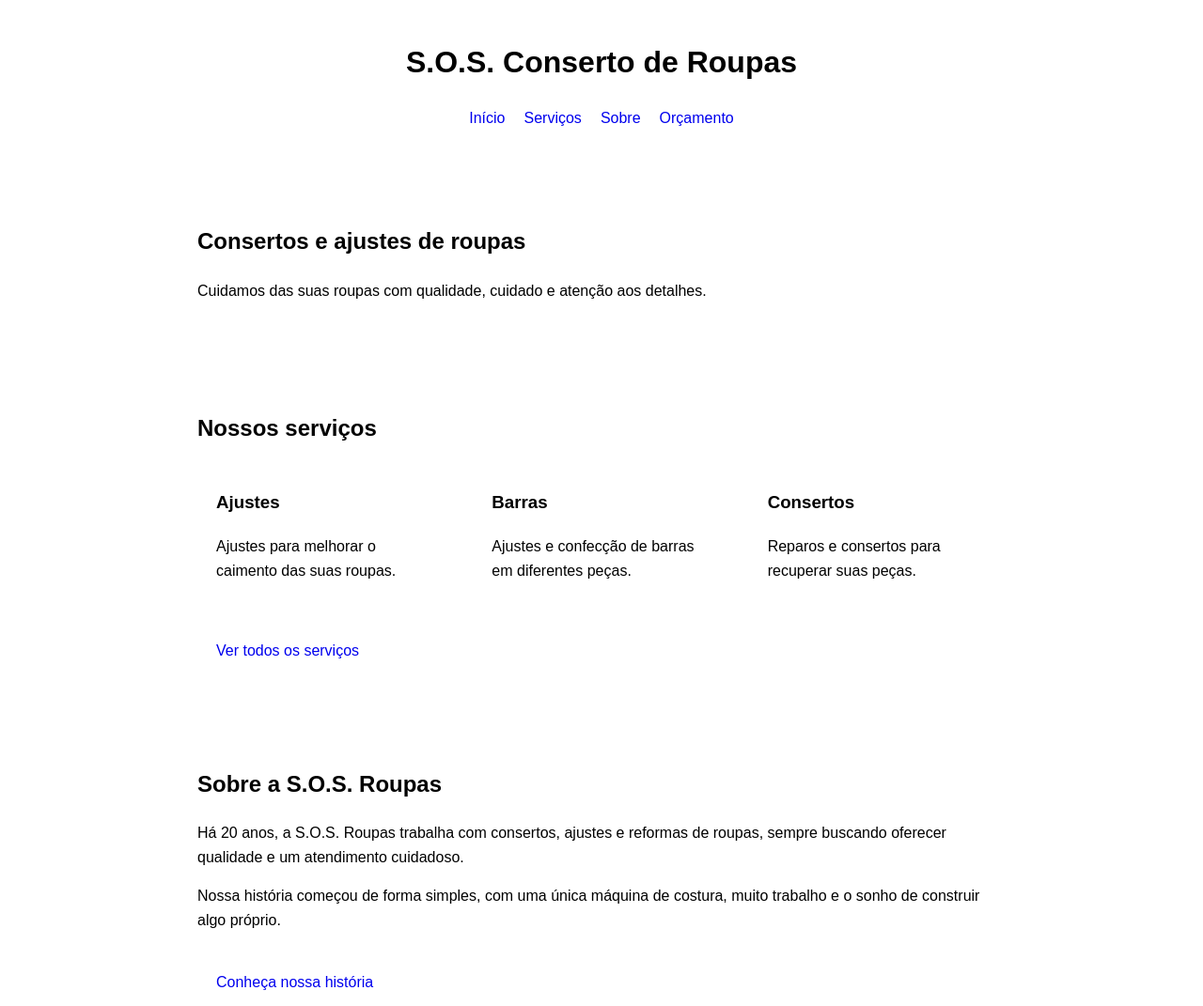
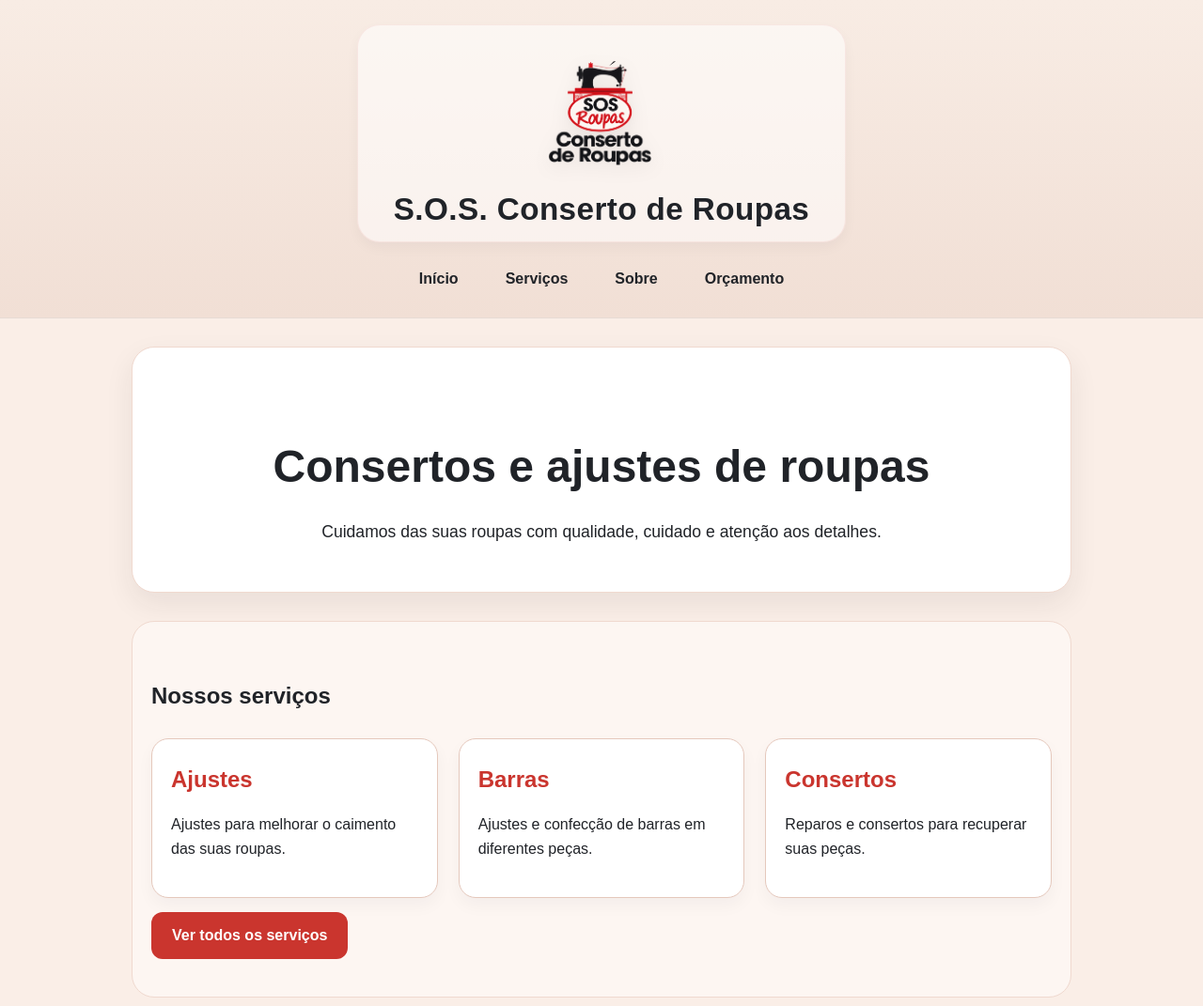
Before and after one commit to DennysRicardo007/S.O.S, a plain HTML site: page index.html in a window 1280 px wide. Shown: the top 1071 px of the page at 94% size. Drawn offline with Linux system fonts and the light colour scheme.

Commit message:
Add files via upload

```diff
--- a/index.html
+++ b/index.html
@@ -15,7 +15,10 @@
     <!-- Cabeçalho -->
     <header>
 
-        <h1>S.O.S. Conserto de Roupas</h1>
+        <div class="header-brand">
+            <img class="logo" src="imagens/logo2.png" alt="Logo da S.O.S. Conserto de Roupas">
+            <h1>S.O.S. Conserto de Roupas</h1>
+        </div>
 
         <nav>
             <a href="index.html">Início</a>
--- a/style.css
+++ b/style.css
@@ -14,6 +14,8 @@ body {
     margin: 0;
     font-family: sans-serif;
     line-height: 1.6;
+    background-color: #FAEEE7;
+    color: #202328;
 }
 
 
@@ -22,12 +24,48 @@ body {
    ============================== */
 
 header {
-    padding: 20px;
+    padding: 26px 20px 20px;
     text-align: center;
+    background: linear-gradient(180deg, #f8ece4 0%, #f1dfd5 100%);
+    color: #202328;
+    border-bottom: 1px solid rgba(32, 35, 40, 0.08);
+}
+
+.header-brand {
+    display: flex;
+    flex-direction: column;
+    align-items: center;
+    justify-content: center;
+    gap: 8px;
+    margin-bottom: 18px;
+    padding: 18px 24px 14px;
+    background: rgba(255, 255, 255, 0.55);
+    border: 1px solid rgba(202, 53, 46, 0.08);
+    border-radius: 24px;
+    max-width: 520px;
+    margin-left: auto;
+    margin-right: auto;
+    box-shadow: 0 6px 14px rgba(32, 35, 40, 0.04);
+}
+
+.logo {
+    width: 150px;
+    height: auto;
+    object-fit: contain;
+    display: block;
+    filter: drop-shadow(0 5px 10px rgba(0, 0, 0, 0.08));
+    background: transparent;
+    padding: 0;
+    border-radius: 0;
 }
 
 header h1 {
-    margin-bottom: 20px;
+    margin: 0;
+    font-size: clamp(1.4rem, 2.6vw, 2.1rem);
+    line-height: 1.2;
+    letter-spacing: 0.4px;
+    font-weight: 700;
+    color: #202328;
 }
 
 nav {
@@ -39,6 +77,18 @@ nav {
 
 nav a {
     text-decoration: none;
+    color: #202328;
+    padding: 8px 15px;
+    border-radius: 10px;
+    font-weight: 600;
+    transition: all 0.2s ease;
+}
+
+nav a:hover {
+    background-color: #CA352E;
+    color: #FFFFFF;
+    transform: translateY(-1px);
+    box-shadow: 0 4px 10px rgba(202, 53, 46, 0.18);
 }
 
 
@@ -47,17 +97,39 @@ nav a {
    ============================== */
 
 main {
-    padding: 20px;
+    padding: 30px 20px 40px;
 }
 
 section {
-    max-width: 900px;
+    max-width: 1000px;
+    margin: 0 auto 30px;
+    padding: 40px 20px;
+}
+
+#inicio {
+    text-align: center;
+    background-color: #FFFFFF;
+    border-radius: 24px;
+    padding: 50px 30px;
+    box-shadow: 0 12px 30px rgba(32, 35, 40, 0.08);
+    border: 1px solid #F0D9CF;
+}
+
+#inicio h2 {
+    font-size: clamp(2rem, 5vw, 3rem);
+    margin-bottom: 16px;
+    color: #202328;
+}
+
+#inicio p {
+    max-width: 620px;
     margin: 0 auto;
-    padding: 40px 20px;
+    font-size: 1.1rem;
 }
 
 section h2 {
     margin-bottom: 20px;
+    color: #202328;
 }
 
 section p {
@@ -72,9 +144,24 @@ section p {
 section a {
     display: inline-block;
     margin-top: 15px;
-    padding: 10px 20px;
+    padding: 12px 22px;
     text-decoration: none;
-    border-radius: 10px;
+    border-radius: 12px;
+    background-color: #CA352E;
+    color: #FFFFFF;
+    font-weight: 600;
+    transition: background-color 0.2s ease;
+}
+
+section a:hover {
+    background-color: #A92320;
+}
+
+#destaques,
+#sobre {
+    background-color: rgba(255, 255, 255, 0.45);
+    border-radius: 24px;
+    border: 1px solid #F0D9CF;
 }
 
 
@@ -84,18 +171,30 @@ section a {
 
 .lista-servicos {
     display: grid;
-    grid-template-columns: repeat(3, 1fr);
-    gap: 20px;
+    grid-template-columns: repeat(3, minmax(0, 1fr));
+    gap: 22px;
     margin-top: 25px;
 }
 
 .card-servico {
-    padding: 20px;
-    border-radius: 15px;
+    padding: 24px 20px;
+    background-color: #FFFFFF;
+    border: 1px solid #E5C8BC;
+    border-radius: 18px;
+    box-shadow: 0 8px 18px rgba(32, 35, 40, 0.04);
+    transition: transform 0.2s ease, box-shadow 0.2s ease;
+}
+
+.card-servico:hover {
+    transform: translateY(-4px);
+    box-shadow: 0 12px 22px rgba(32, 35, 40, 0.08);
 }
 
 .card-servico h3 {
     margin-top: 0;
+    margin-bottom: 12px;
+    color: #CA352E;
+    font-size: 1.5rem;
 }
 
 
@@ -135,6 +234,13 @@ section a {
 
 #chamada-orcamento {
     text-align: center;
+    background-color: #F7DFD3;
+    border-radius: 15px;
+    margin-top: 20px;
+}
+
+#chamada-orcamento h2 {
+    color: #CA352E;
 }
 
 
@@ -154,6 +260,7 @@ form {
 .campo label {
     display: block;
     margin-bottom: 5px;
+    font-weight: bold;
 }
 
 input,
@@ -163,7 +270,17 @@ button {
     width: 100%;
     padding: 10px;
     font-family: inherit;
+    font-size: 1rem;
+    color: #202328;
+    background-color: #FFFFFF;
+    border: 1px solid #E5C8BC;
     border-radius: 10px;
+}
+
+input:focus,
+select:focus,
+textarea:focus {
+    outline: 2px solid #CA352E;
 }
 
 textarea {
@@ -173,6 +290,15 @@ textarea {
 button {
     cursor: pointer;
     border: none;
+    background-color: #CA352E;
+    color: #FFFFFF;
+    font-weight: bold;
+    transition: background-color 0.2s ease, transform 0.2s ease;
+}
+
+button:hover {
+    background-color: #A92320;
+    transform: translateY(-1px);
 }
 
 
@@ -183,6 +309,8 @@ button {
 footer {
     padding: 20px;
     text-align: center;
+    background-color: #202328;
+    color: #FFFFFF;
 }
 
 
@@ -190,12 +318,37 @@ footer {
    RESPONSIVIDADE
    ============================== */
 
+@media (max-width: 900px) {
+    .lista-servicos {
+        grid-template-columns: repeat(2, minmax(0, 1fr));
+    }
+}
+
 @media (max-width: 700px) {
+
+    header {
+        padding-left: 15px;
+        padding-right: 15px;
+    }
+
+    .header-brand {
+        max-width: 100%;
+        padding: 16px 18px 12px;
+    }
+
+    .logo {
+        width: 120px;
+    }
 
     nav {
         flex-direction: column;
         align-items: center;
         gap: 10px;
+    }
+
+    nav a {
+        width: 100%;
+        max-width: 220px;
     }
 
     .lista-servicos {
@@ -206,4 +359,16 @@ footer {
         padding: 30px 15px;
     }
 
+    #inicio {
+        padding: 36px 18px;
+    }
+
+    #inicio h2 {
+        font-size: 2rem;
+    }
+
+    form {
+        max-width: 100%;
+    }
+
 }
```
Also changed, not shown: orcamento.html (+4 -1 lines), script.js (+38 -0 lines), servicos.html (+4 -1 lines), sobre.html (+4 -1 lines), imagens/logo.png (added), imagens/logo2.png (added).
